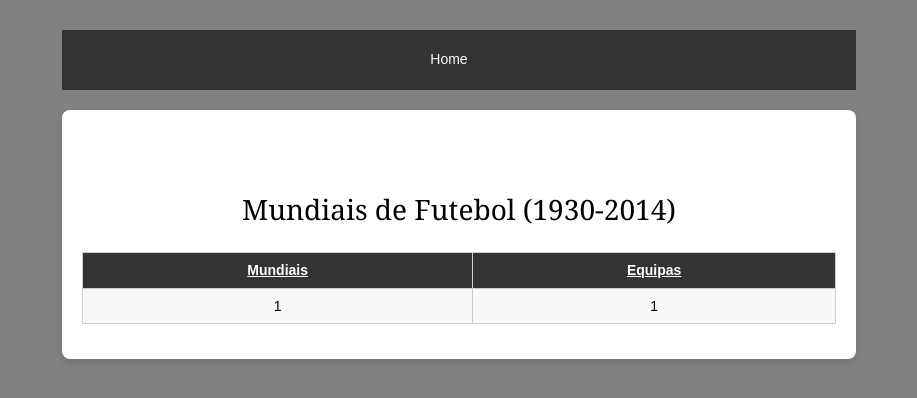
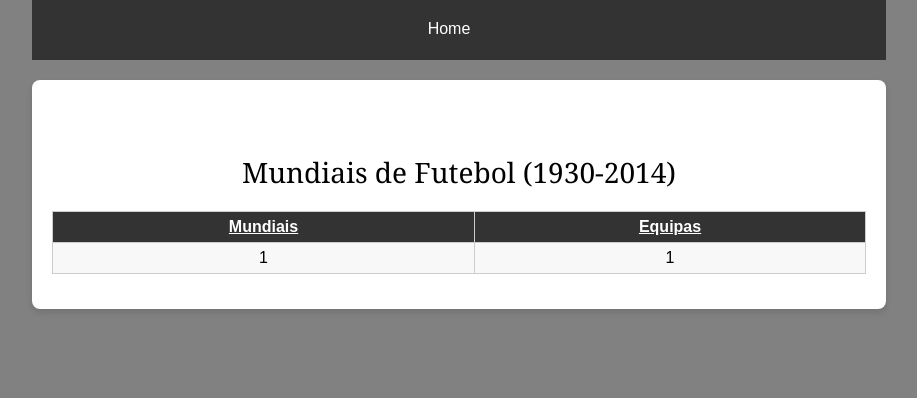
Before and after one commit to Kubic11/SQL-World-Cup-Stats-Manipulation, a Flask app: template templates/index.html in a window 1280 px wide. Shown: the top 398 px of the page, without its empty margins (181-1098 px from the left). Run offline with Flask 3, Linux system fonts and the light colour scheme; the template is opened without the code that fills it: most values are stand-ins (such as "Sample title", 1, 10 or a date in 2020).

Commit message:
Update style.css

```diff
--- a/static/style.css
+++ b/static/style.css
@@ -1,12 +1,3 @@
-body {
-  font-family: Helvetica, arial, sans-serif;
-  font-size: 14px;
-  line-height: 1.6;
-  padding-top: 10px;
-  padding-bottom: 10px;
-  background-color: white;
-  padding: 30px; }
-
 body > *:first-child {
   margin-top: 0 !important; }
 body > *:last-child {
```
